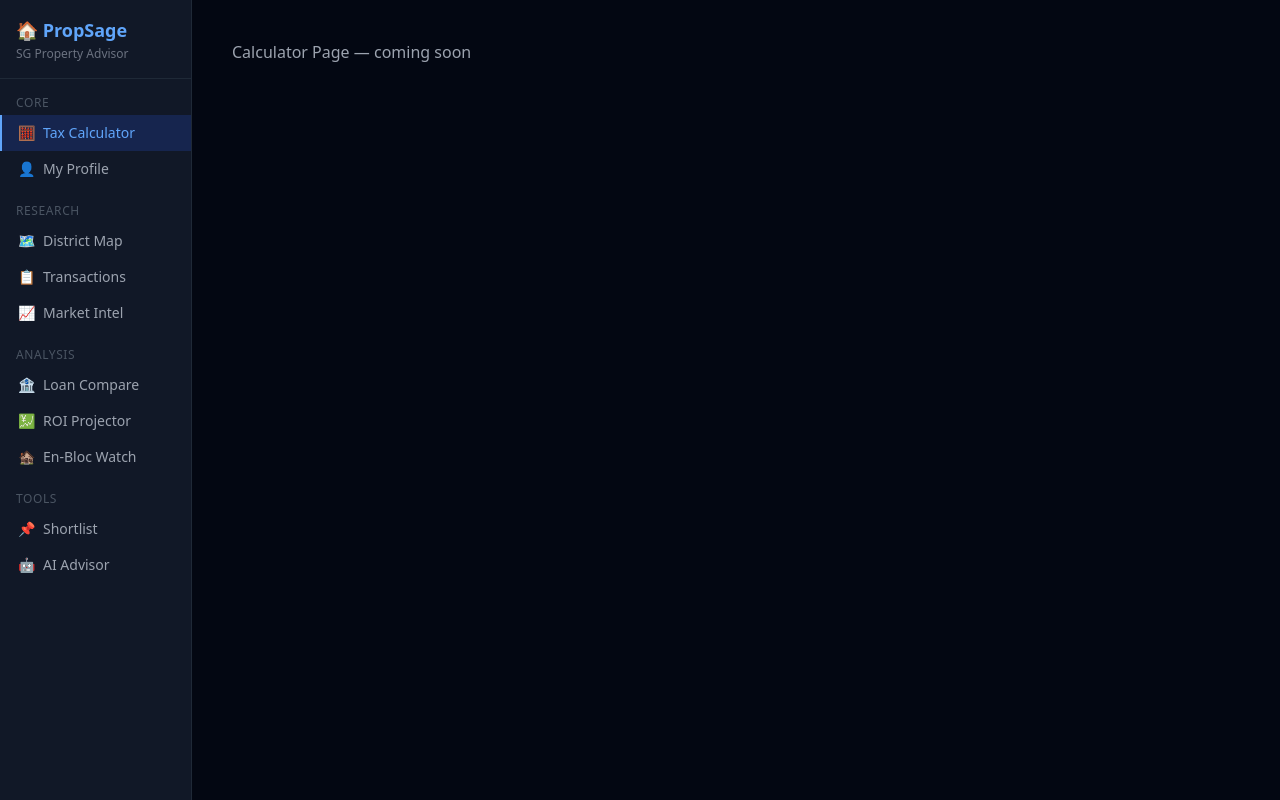
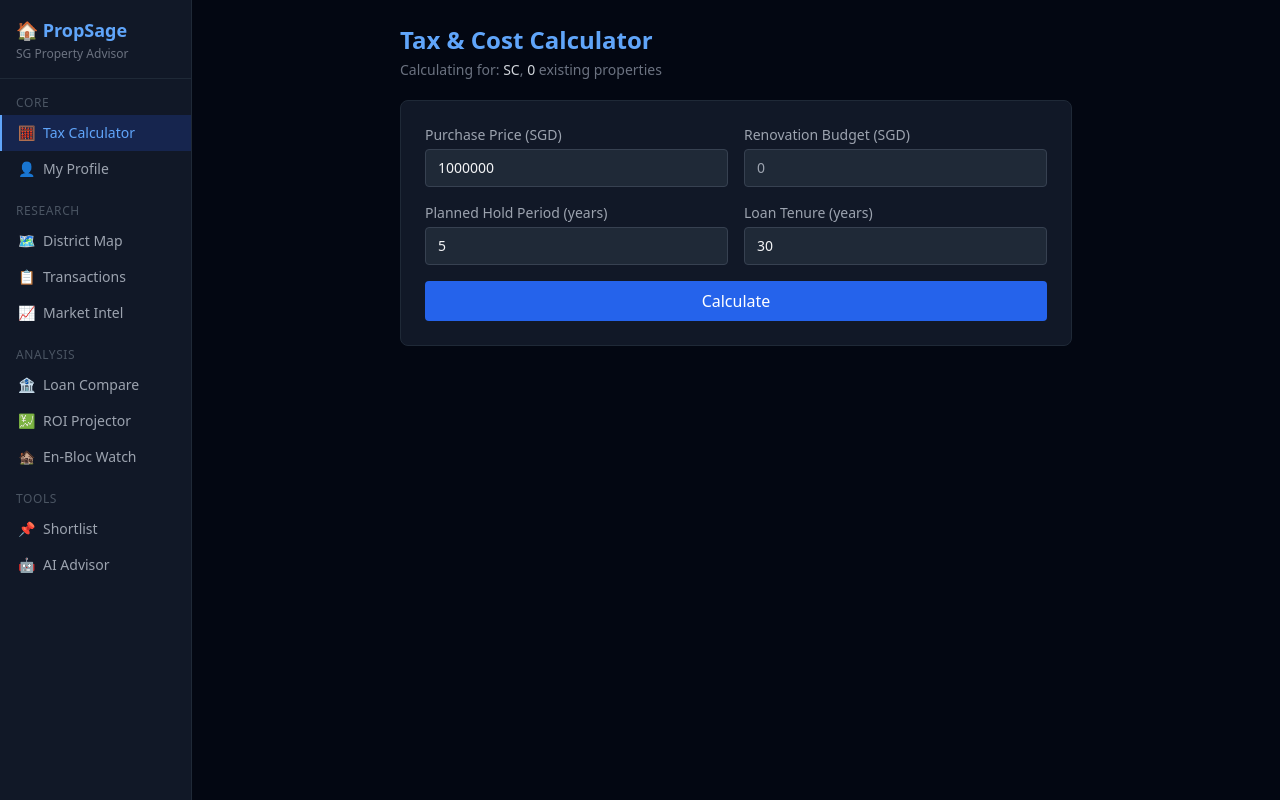
Before and after one commit to 713zhao/PropSage, a React (Vite) app in the folder frontend/: page /calculator in a window 1280 px wide. Built offline with nearby package versions, Linux system fonts and the light colour scheme; no server answers.

Commit message:
feat: tax calculator page with upfront cost, SSD, and affordability check

```diff
--- a/frontend/src/pages/CalculatorPage.tsx
+++ b/frontend/src/pages/CalculatorPage.tsx
@@ -1,3 +1,246 @@
+import { useState } from 'react'
+import { useProfileStore } from '../stores/profileStore'
+import { calculateUpfrontCost, calculateSsd, type TaxResponse, type SSDResponse } from '../api/tax'
+import { checkAffordability, type AffordabilityResponse } from '../api/profile'
+
+function formatSgd(amount: number): string {
+  return new Intl.NumberFormat('en-SG', {
+    style: 'currency',
+    currency: 'SGD',
+    maximumFractionDigits: 0,
+  }).format(amount)
+}
+
+function InfoRow({
+  label,
+  value,
+  highlight,
+}: {
+  label: string
+  value: string
+  highlight?: 'warning' | 'danger' | 'total'
+}) {
+  const valueClass =
+    highlight === 'danger'
+      ? 'text-red-400 font-medium'
+      : highlight === 'warning'
+      ? 'text-yellow-400 font-medium'
+      : highlight === 'total'
+      ? 'text-blue-400 font-bold text-base'
+      : 'text-gray-200'
+  const labelClass =
+    highlight === 'danger'
+      ? 'text-red-400'
+      : highlight === 'warning'
+      ? 'text-yellow-400'
+      : 'text-gray-400'
+  return (
+    <div className="flex justify-between items-center py-2 border-b border-gray-800 last:border-0">
+      <span className={`text-sm ${labelClass}`}>{label}</span>
+      <span className={`text-sm ${valueClass}`}>{value}</span>
+    </div>
+  )
+}
+
 export function CalculatorPage() {
-  return <div className="text-gray-400 p-4">Calculator Page — coming soon</div>
+  const { profile } = useProfileStore()
+  const [price, setPrice] = useState(profile.purchasePriceBudget || 1_000_000)
+  const [renovation, setRenovation] = useState(0)
+  const [holdYears, setHoldYears] = useState(5)
+  const [tenure, setTenure] = useState(30)
+  const [result, setResult] = useState<TaxResponse | null>(null)
+  const [ssdResult, setSsdResult] = useState<SSDResponse | null>(null)
+  const [affordResult, setAffordResult] = useState<AffordabilityResponse | null>(null)
+  const [loading, setLoading] = useState(false)
+  const [error, setError] = useState<string | null>(null)
+
+  const monthlyIncome = profile.annualIncomeSgd / 12
+
+  async function handleCalculate() {
+    setLoading(true)
+    setError(null)
+    try {
+      const [tax, ssd, afford] = await Promise.all([
+        calculateUpfrontCost({
+          purchase_price: price,
+          citizenship: profile.citizenship,
+          existing_property_count: profile.existingPropertyCount,
+          renovation_budget: renovation,
+        }),
+        calculateSsd({ purchase_price: price, hold_years: holdYears }),
+        monthlyIncome > 0
+          ? checkAffordability({
+              purchase_price: price,
+              gross_monthly_income: monthlyIncome,
+              existing_monthly_commitments: profile.existingMonthlyLoanCommitments,
+              loan_tenure_years: tenure,
+              existing_loan_count: profile.existingPropertyCount,
+              is_hdb: profile.propertyTypeOfInterest === 'HDB',
+            })
+          : Promise.resolve(null),
+      ])
+      setResult(tax)
+      setSsdResult(ssd)
+      setAffordResult(afford)
+    } catch (e) {
+      setError(e instanceof Error ? e.message : 'Calculation failed — is the backend running?')
+    } finally {
+      setLoading(false)
+    }
+  }
+
+  return (
+    <div className="max-w-2xl mx-auto space-y-5">
+      <div>
+        <h1 className="text-2xl font-bold text-blue-400">Tax & Cost Calculator</h1>
+        <p className="text-sm text-gray-500 mt-1">
+          Calculating for:{' '}
+          <span className="text-gray-300">{profile.citizenship}</span>,{' '}
+          <span className="text-gray-300">{profile.existingPropertyCount}</span> existing propert
+          {profile.existingPropertyCount === 1 ? 'y' : 'ies'}
+        </p>
+      </div>
+
+      <div className="bg-gray-900 rounded-lg p-6 border border-gray-800">
+        <div className="grid grid-cols-2 gap-4">
+          <div>
+            <label className="block text-sm text-gray-400 mb-1">Purchase Price (SGD)</label>
+            <input
+              type="number"
+              value={price}
+              onChange={(e) => setPrice(Number(e.target.value))}
+              className="w-full bg-gray-800 border border-gray-700 rounded px-3 py-2 text-sm text-gray-100 focus:outline-none focus:border-blue-500"
+            />
+          </div>
+          <div>
+            <label className="block text-sm text-gray-400 mb-1">Renovation Budget (SGD)</label>
+            <input
+              type="number"
+              value={renovation || ''}
+              onChange={(e) => setRenovation(Number(e.target.value))}
+              placeholder="0"
+              className="w-full bg-gray-800 border border-gray-700 rounded px-3 py-2 text-sm text-gray-100 focus:outline-none focus:border-blue-500"
+            />
+          </div>
+          <div>
+            <label className="block text-sm text-gray-400 mb-1">Planned Hold Period (years)</label>
+            <input
+              type="number"
+              value={holdYears}
+              onChange={(e) => setHoldYears(Number(e.target.value))}
+              className="w-full bg-gray-800 border border-gray-700 rounded px-3 py-2 text-sm text-gray-100 focus:outline-none focus:border-blue-500"
+            />
+          </div>
+          <div>
+            <label className="block text-sm text-gray-400 mb-1">Loan Tenure (years)</label>
+            <input
+              type="number"
+              value={tenure}
+              onChange={(e) => setTenure(Number(e.target.value))}
+              className="w-full bg-gray-800 border border-gray-700 rounded px-3 py-2 text-sm text-gray-100 focus:outline-none focus:border-blue-500"
+            />
+          </div>
+        </div>
+        <button
+          onClick={handleCalculate}
+          disabled={loading || price <= 0}
+          className="mt-4 w-full bg-blue-600 hover:bg-blue-500 disabled:opacity-50 disabled:cursor-not-allowed text-white font-medium py-2 px-4 rounded transition-colors"
+        >
+          {loading ? 'Calculating...' : 'Calculate'}
+        </button>
+        {error && <p className="mt-2 text-red-400 text-sm">{error}</p>}
+      </div>
+
+      {result && (
+        <div className="bg-gray-900 rounded-lg p-6 border border-gray-800">
+          <h2 className="text-base font-semibold text-gray-200 mb-3">Upfront Cost Breakdown</h2>
+          <InfoRow label="Purchase Price" value={formatSgd(result.purchase_price)} />
+          <InfoRow label="Buyer's Stamp Duty (BSD)" value={formatSgd(result.bsd)} />
+          <InfoRow
+            label={`Additional BSD (ABSD) — ${profile.citizenship}, property #${profile.existingPropertyCount + 1}`}
+            value={formatSgd(result.absd)}
+            highlight={result.absd > 0 ? 'warning' : undefined}
+          />
+          <InfoRow label="Legal Fees" value={formatSgd(result.legal_fees)} />
+          <InfoRow label="Agent Commission (1%)" value={formatSgd(result.agent_commission)} />
+          <InfoRow label="Valuation Fee" value={formatSgd(result.valuation_fee)} />
+          {result.renovation_budget > 0 && (
+            <InfoRow label="Renovation Budget" value={formatSgd(result.renovation_budget)} />
+          )}
+          <div className="pt-2">
+            <InfoRow
+              label="Total Cash Outlay"
+              value={formatSgd(result.total_cash_outlay)}
+              highlight="total"
+            />
+          </div>
+        </div>
+      )}
+
+      {ssdResult && (
+        <div className="bg-gray-900 rounded-lg p-6 border border-gray-800">
+          <h2 className="text-base font-semibold text-gray-200 mb-3">
+            Seller's Stamp Duty — {holdYears} year hold
+          </h2>
+          <InfoRow
+            label={`SSD Rate (${holdYears} yr hold)`}
+            value={`${(ssdResult.ssd_rate * 100).toFixed(0)}%`}
+            highlight={ssdResult.ssd > 0 ? 'warning' : undefined}
+          />
+          <InfoRow
+            label="SSD Payable on Exit"
+            value={formatSgd(ssdResult.ssd)}
+            highlight={ssdResult.ssd > 0 ? 'danger' : undefined}
+          />
+          {ssdResult.ssd === 0 && (
+            <p className="text-green-400 text-sm mt-2">
+              ✓ No SSD — hold period exceeds 3 years
+            </p>
+          )}
+        </div>
+      )}
+
+      {affordResult && (
+        <div className="bg-gray-900 rounded-lg p-6 border border-gray-800">
+          <h2 className="text-base font-semibold text-gray-200 mb-3">Affordability Check</h2>
+          <InfoRow label="Max Eligible Loan" value={formatSgd(affordResult.max_loan)} />
+          <InfoRow label="Min Down Payment" value={formatSgd(affordResult.min_down_payment)} />
+          <InfoRow
+            label="Min Cash Portion (5% rule)"
+            value={formatSgd(affordResult.min_cash_portion)}
+          />
+          <InfoRow label="LTV Limit" value={`${affordResult.ltv_limit}%`} />
+          <InfoRow
+            label={`TDSR — ${affordResult.tdsr_pct}% of income`}
+            value={affordResult.tdsr_passes ? '✓ Pass' : '✗ Fail'}
+            highlight={affordResult.tdsr_passes ? undefined : 'danger'}
+          />
+          {affordResult.msr_pct !== null && (
+            <InfoRow
+              label={`MSR (HDB) — ${affordResult.msr_pct}% of income`}
+              value={affordResult.msr_passes ? '✓ Pass' : '✗ Fail'}
+              highlight={affordResult.msr_passes ? undefined : 'danger'}
+            />
+          )}
+          <div className="mt-3">
+            <span
+              className={`inline-block px-3 py-1 rounded text-sm font-medium ${
+                affordResult.is_feasible
+                  ? 'bg-green-900/40 text-green-400 border border-green-700'
+                  : 'bg-red-900/40 text-red-400 border border-red-700'
+              }`}
+            >
+              {affordResult.is_feasible ? '✓ Loan is feasible' : '✗ Loan is not feasible at this price'}
+            </span>
+          </div>
+        </div>
+      )}
+
+      {result && (
+        <p className="text-xs text-gray-600 text-center pb-4">
+          Indicative only — not financial advice. Consult a CEA-registered agent and financial advisor.
+        </p>
+      )}
+    </div>
+  )
 }
```
